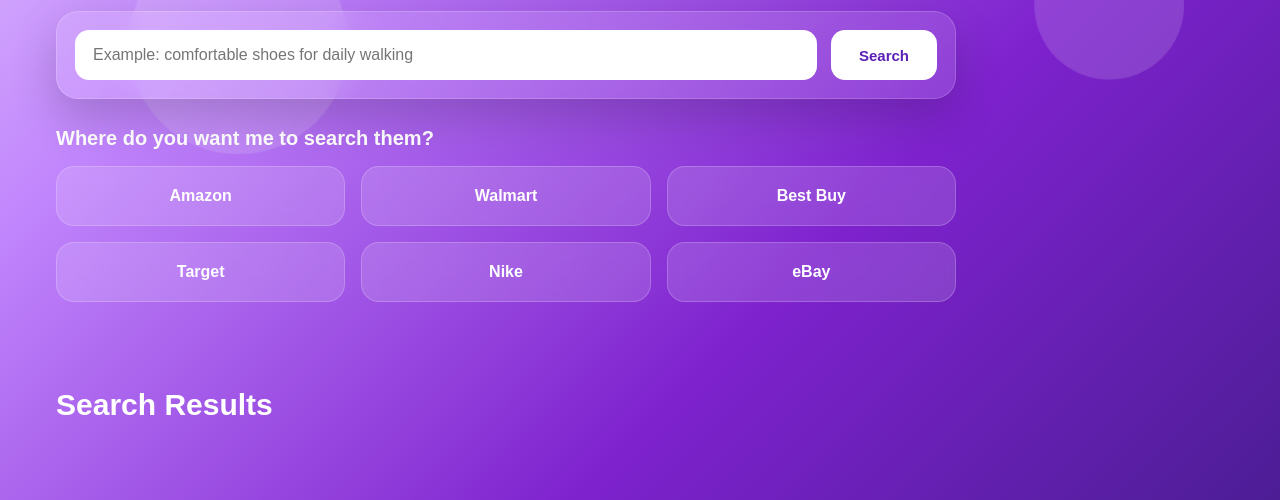
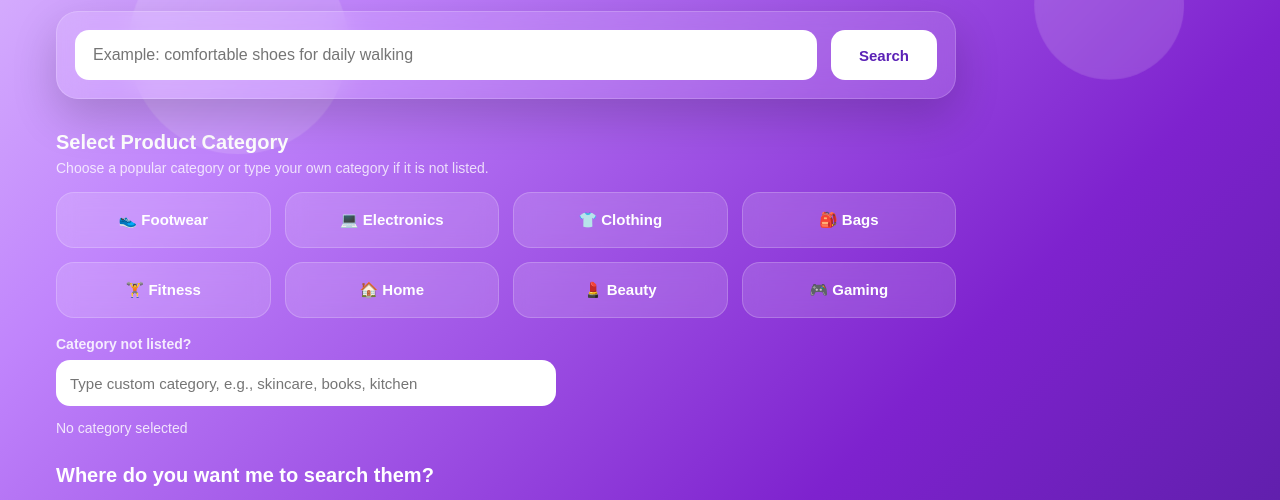
Before and after one commit to sreekar-meruva/ecommerce-ai-product-search-engine, a plain HTML site: page frontend/index.html in a window 1280 px wide. Shown: the part 581-1081 px from the top of the page. Drawn offline with Linux system fonts and the light colour scheme.

Commit message:
Added category to UI

```diff
--- /dev/null
+++ b/frontend/CSS/category.css
@@ -0,0 +1,96 @@
+.category-section {
+    margin-top: 32px;
+    max-width: 900px;
+}
+
+.section-header {
+    margin-bottom: 16px;
+}
+
+.section-header h4 {
+    font-size: 20px;
+    margin-bottom: 6px;
+}
+
+.section-header p {
+    font-size: 14px;
+    color: rgba(255, 255, 255, 0.78);
+    margin-bottom: 0;
+}
+
+.category-tiles {
+    display: grid;
+    grid-template-columns: repeat(4, minmax(130px, 1fr));
+    gap: 14px;
+}
+
+.category-tile {
+    padding: 18px 14px;
+    text-align: center;
+    border-radius: 18px;
+    cursor: pointer;
+    font-size: 15px;
+    font-weight: 700;
+    color: white;
+
+    background: rgba(255, 255, 255, 0.14);
+    border: 1px solid rgba(255, 255, 255, 0.20);
+    backdrop-filter: blur(10px);
+
+    transition: 0.25s ease;
+}
+
+.category-tile:hover {
+    transform: translateY(-3px);
+    background: rgba(255, 255, 255, 0.22);
+}
+
+.category-tile.selected {
+    background: white;
+    color: #6d28d9;
+    border: 2px solid white;
+    box-shadow: 0 10px 30px rgba(255, 255, 255, 0.20);
+}
+
+.custom-category-box {
+    margin-top: 18px;
+    display: flex;
+    flex-direction: column;
+    gap: 8px;
+}
+
+.custom-category-box label {
+    font-size: 14px;
+    font-weight: 600;
+    color: rgba(255, 255, 255, 0.86);
+}
+
+.custom-category-box input {
+    max-width: 500px;
+    height: 46px;
+    border: none;
+    outline: none;
+    border-radius: 14px;
+    padding: 0 14px;
+    font-size: 15px;
+    color: #1e1b4b;
+    background: white;
+}
+
+.selected-category-text {
+    margin-top: 14px;
+    font-size: 14px;
+    color: rgba(255, 255, 255, 0.82);
+}
+
+@media (max-width: 992px) {
+    .category-tiles {
+        grid-template-columns: repeat(2, 1fr);
+    }
+}
+
+@media (max-width: 640px) {
+    .category-tiles {
+        grid-template-columns: 1fr;
+    }
+}
--- /dev/null
+++ b/frontend/JS/category.js
@@ -0,0 +1,68 @@
+let selectedCategory = "";
+
+async function loadCategorySection() {
+    const container = document.getElementById("categorySectionContainer");
+
+    if (!container) {
+        console.error("categorySectionContainer not found.");
+        return;
+    }
+
+    const response = await fetch("components/category-section.html");
+    const html = await response.text();
+
+    container.innerHTML = html;
+
+    initializeCategoryEvents();
+}
+
+function initializeCategoryEvents() {
+    const categoryTiles = document.querySelectorAll(".category-tile");
+    const customCategoryInput = document.getElementById("customCategoryInput");
+    const selectedCategoryText = document.getElementById("selectedCategoryText");
+
+    categoryTiles.forEach((tile) => {
+        tile.addEventListener("click", function () {
+            categoryTiles.forEach((item) => item.classList.remove("selected"));
+
+            tile.classList.add("selected");
+
+            selectedCategory = tile.dataset.category;
+
+            customCategoryInput.value = "";
+
+            updateSelectedCategoryText(selectedCategoryText);
+
+            console.log("Selected category:", selectedCategory);
+        });
+    });
+
+    customCategoryInput.addEventListener("input", function () {
+        const customValue = customCategoryInput.value.trim();
+
+        if (customValue) {
+            categoryTiles.forEach((item) => item.classList.remove("selected"));
+            selectedCategory = customValue.toLowerCase();
+        } else {
+            selectedCategory = "";
+        }
+
+        updateSelectedCategoryText(selectedCategoryText);
+
+        console.log("Selected category:", selectedCategory);
+    });
+}
+
+function updateSelectedCategoryText(selectedCategoryText) {
+    if (!selectedCategory) {
+        selectedCategoryText.textContent = "No category selected";
+    } else {
+        selectedCategoryText.textContent = `Selected category: ${selectedCategory}`;
+    }
+}
+
+function getSelectedCategory() {
+    return selectedCategory || null;
+}
+
+loadCategorySection();
--- /dev/null
+++ b/frontend/components/category-section.html
@@ -0,0 +1,30 @@
+<div class="category-section">
+    <div class="section-header">
+        <h4>Select Product Category</h4>
+        <p>Choose a popular category or type your own category if it is not listed.</p>
+    </div>
+
+    <div class="category-tiles" id="categoryTiles">
+        <div class="category-tile" data-category="footwear">👟 Footwear</div>
+        <div class="category-tile" data-category="electronics">💻 Electronics</div>
+        <div class="category-tile" data-category="clothing">👕 Clothing</div>
+        <div class="category-tile" data-category="bags">🎒 Bags</div>
+        <div class="category-tile" data-category="fitness">🏋️ Fitness</div>
+        <div class="category-tile" data-category="home">🏠 Home</div>
+        <div class="category-tile" data-category="beauty">💄 Beauty</div>
+        <div class="category-tile" data-category="gaming">🎮 Gaming</div>
+    </div>
+
+    <div class="custom-category-box">
+        <label for="customCategoryInput">Category not listed?</label>
+        <input
+            type="text"
+            id="customCategoryInput"
+            placeholder="Type custom category, e.g., skincare, books, kitchen"
+        >
+    </div>
+
+    <p id="selectedCategoryText" class="selected-category-text">
+        No category selected
+    </p>
+</div>
--- a/frontend/index.html
+++ b/frontend/index.html
@@ -8,6 +8,7 @@
     <title>ShopSmart AI | Product Search Engine</title>
 
     <link rel="stylesheet" href="css/styles.css">
+    <link rel="stylesheet" href="css/category.css">
 </head>
 <body>
     <div class="background-bubbles">
@@ -61,6 +62,8 @@
                 <button id="searchButton">Search</button>
             </div>
 
+            <div id="categorySectionContainer"></div>
+
             <div class="sources-section">
                 <h4>Where do you want me to search them?</h4>
 
@@ -84,6 +87,7 @@
         </section>
     </main>
 
+    <script src="js/category.js"></script>
     <script src="js/app.js"></script>
 </body>
 </html>
```
